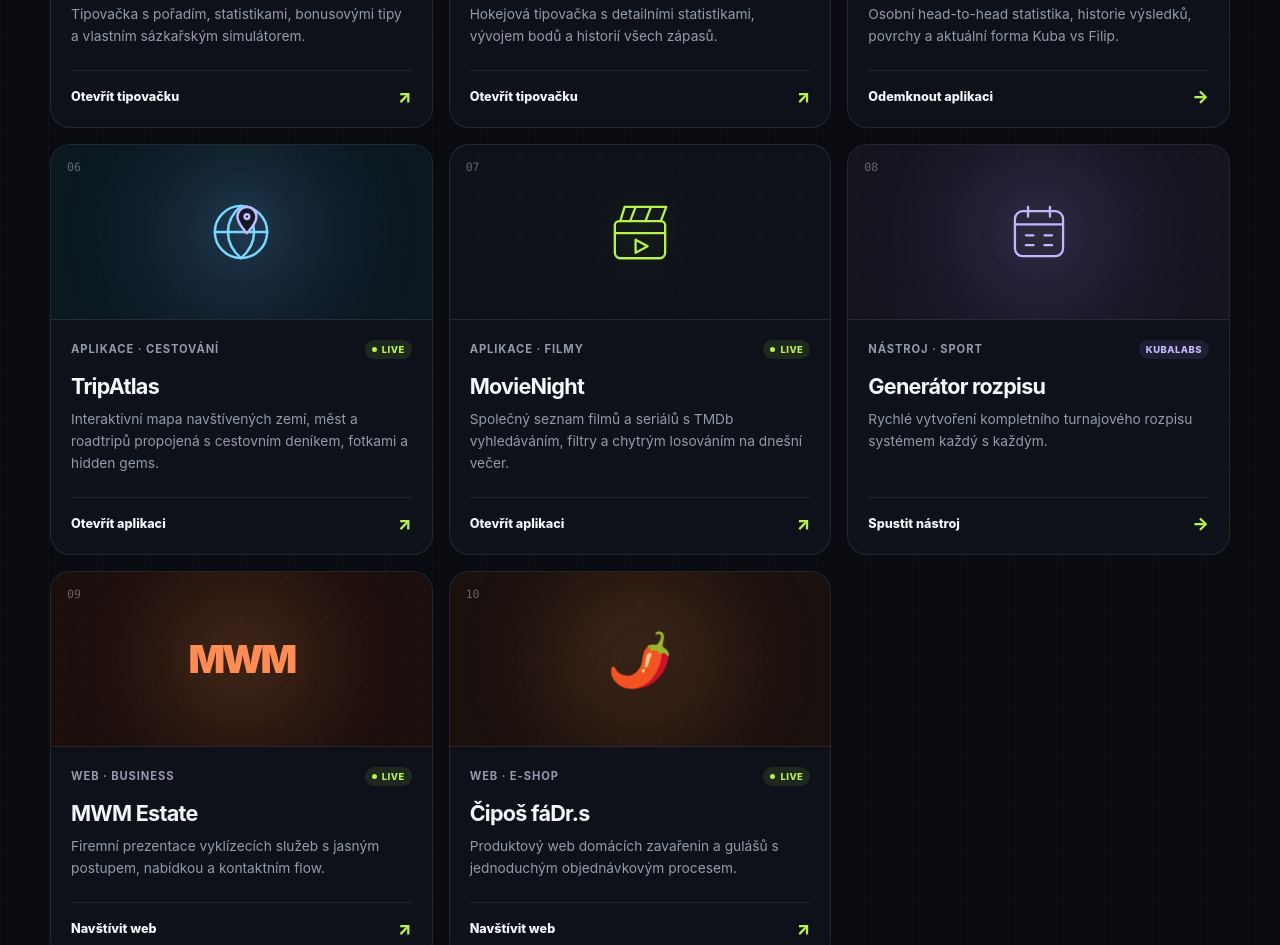
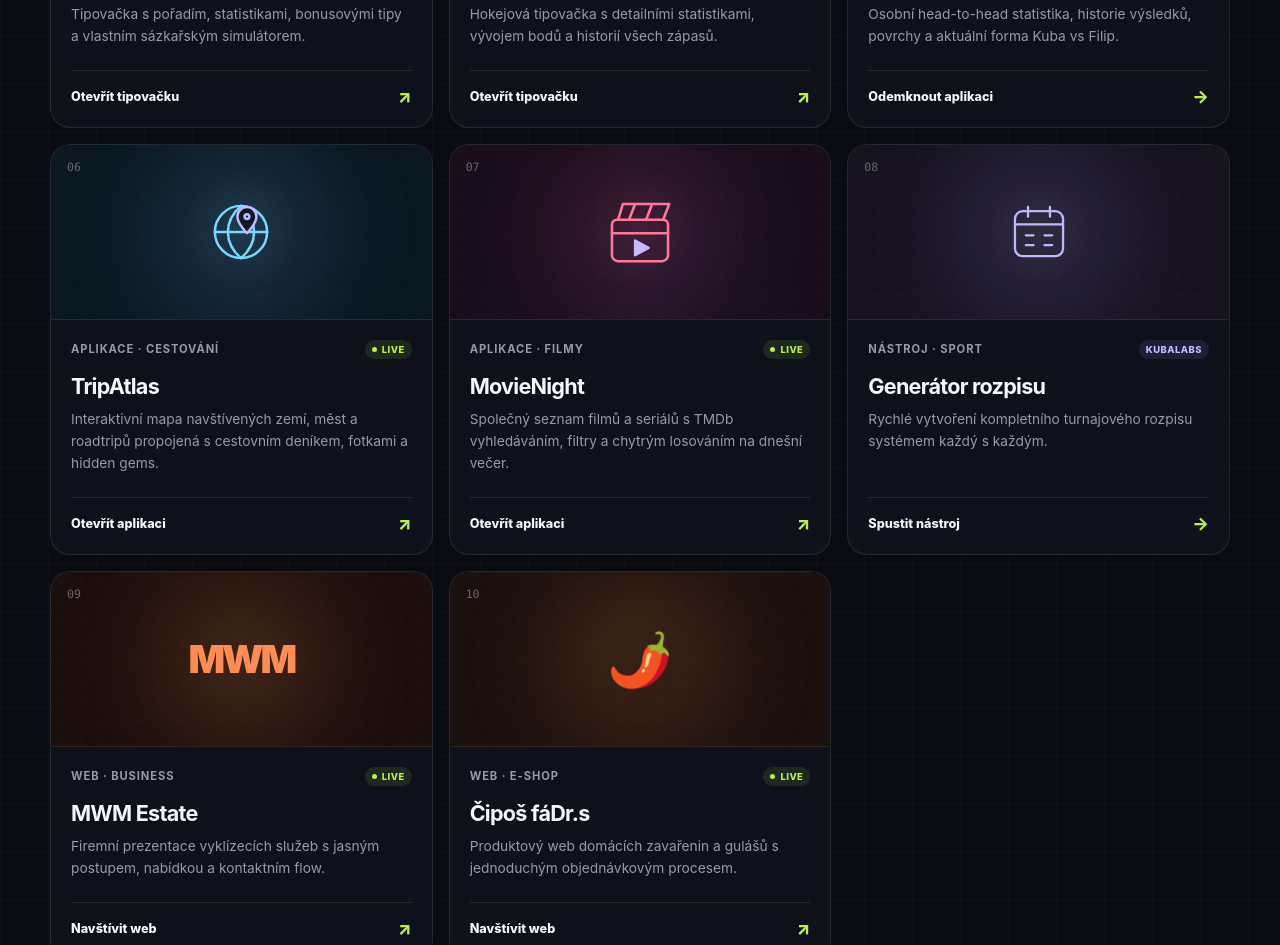
Before and after one commit to jakubmich97-droid/kubalabs, a plain HTML site: page index.html in a window 1280 px wide. Shown: the part 1741-2686 px from the top of the page. Drawn offline with Linux system fonts and the light colour scheme.

Commit message:
Style MovieNight project card

```diff
--- a/styles.css
+++ b/styles.css
@@ -409,6 +409,8 @@ h1, h2, h3, p { margin-top: 0; }
 .visual-tennis { background: #17190d; }
 .visual-tripatlas { background: #0b1820; }
 .visual-tripatlas::before { background: linear-gradient(135deg, var(--blue), var(--violet)); }
+.visual-movie { background: #180e1b; }
+.visual-movie::before { background: linear-gradient(135deg, #ff4d73, var(--violet)); }
 .visual-schedule { background: #17131f; }
 .visual-schedule::before { background: var(--violet); }
 .visual-mwm { background: #1b0e0c; }
@@ -442,6 +444,15 @@ h1, h2, h3, p { margin-top: 0; }
 }
 .tripatlas-icon .map-pin {
   fill: #111923;
+  stroke: #c5b9ff;
+}
+.visual-movie .movie-icon {
+  width: 78px;
+  stroke: #ff7894;
+  filter: drop-shadow(0 0 18px rgba(255,77,115,.28));
+}
+.movie-icon .movie-play {
+  fill: #c5b9ff;
   stroke: #c5b9ff;
 }
 .sport-glyph {
```
